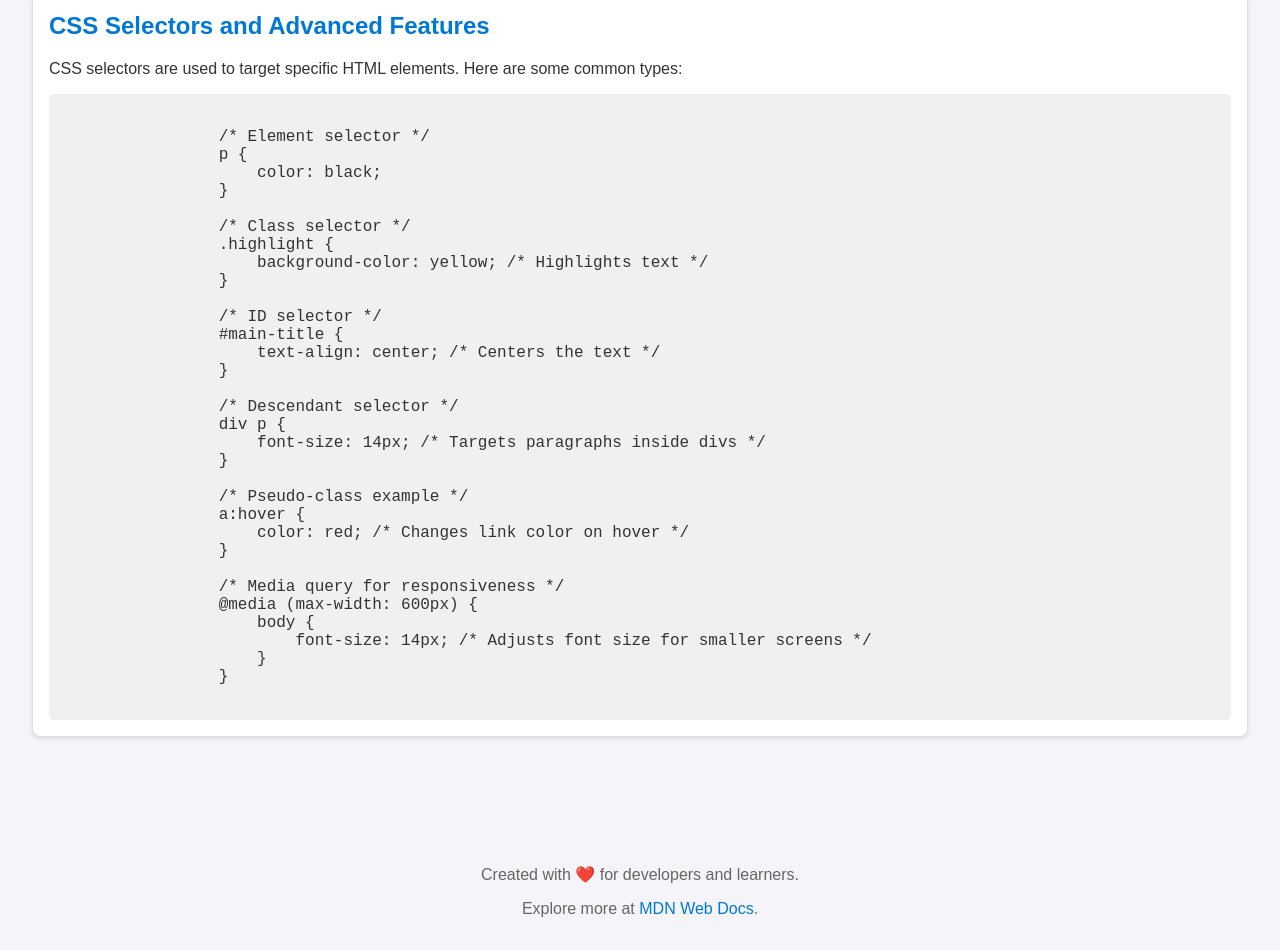
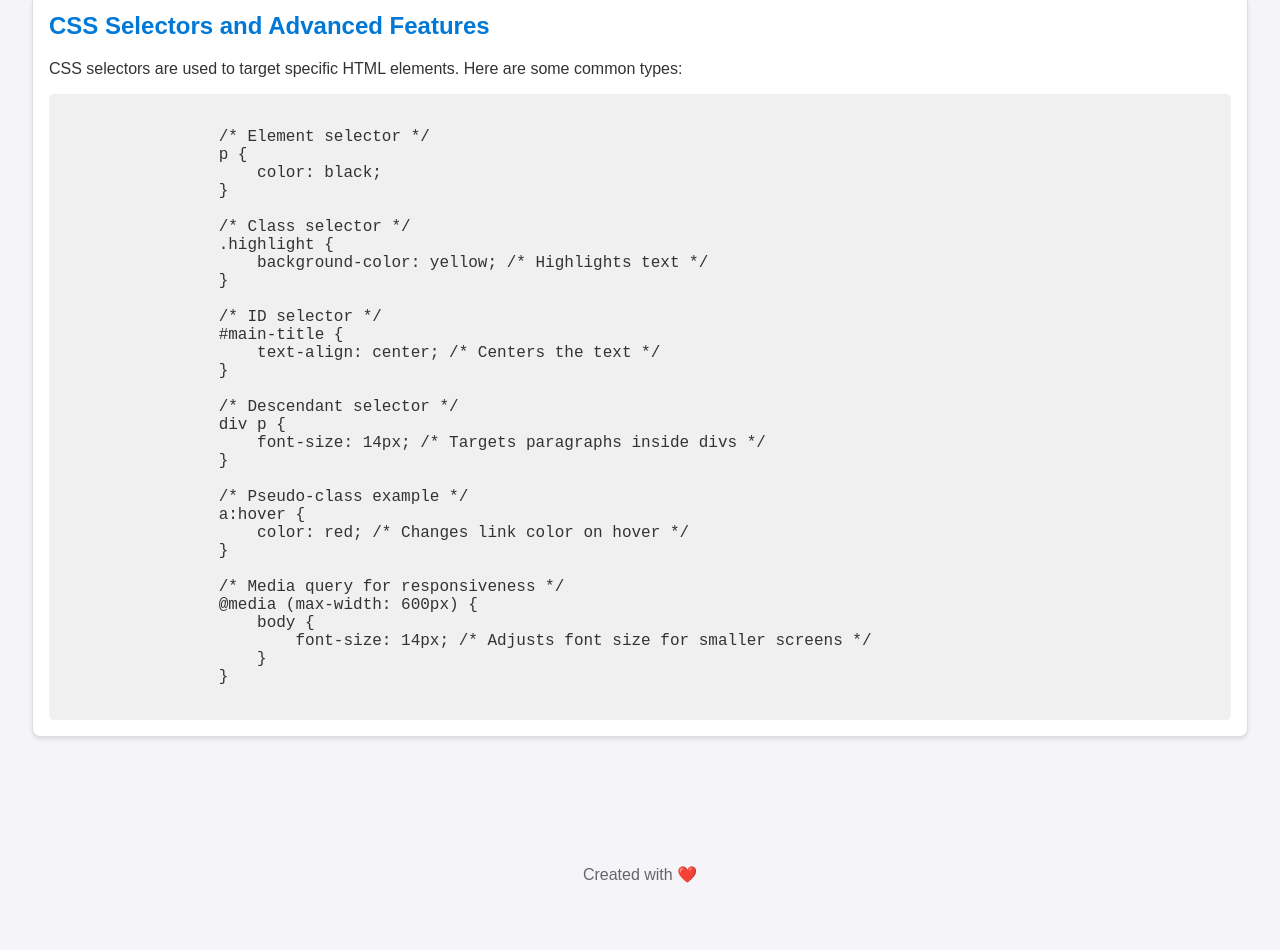
Before and after one commit to elhadj1234/html-css-cheatsheet-starting, a plain HTML site: page index.html in a window 1280 px wide. Shown: the part 1893-2843 px from the top of the page. After the commit the page ends 2809 px from the top, so only its background shows below. Drawn offline with Linux system fonts and the light colour scheme.

Commit message:
Update index.html

```diff
--- a/index.html
+++ b/index.html
@@ -133,8 +133,7 @@
     </main>
 
     <footer>
-        <p>Created with ❤️ for developers and learners.</p>
-        <p>Explore more at <a href="https://developer.mozilla.org" target="_blank">MDN Web Docs</a>.</p>
+        <p>Created with ❤️ </p>
     </footer>
 </body>
 </html>
```
